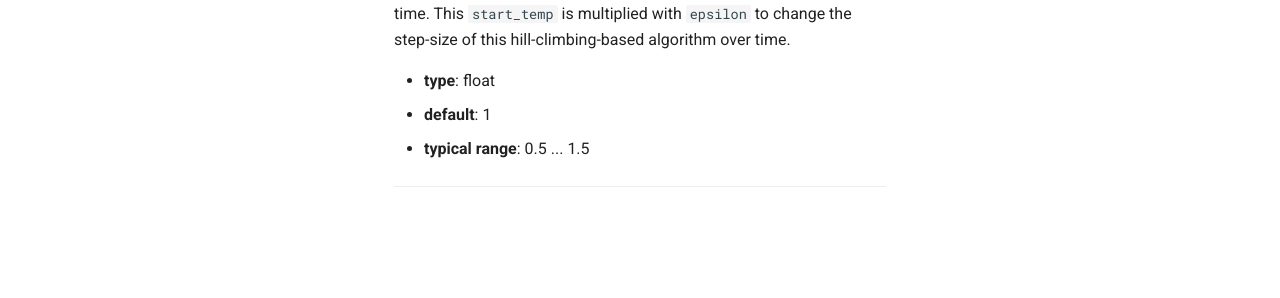
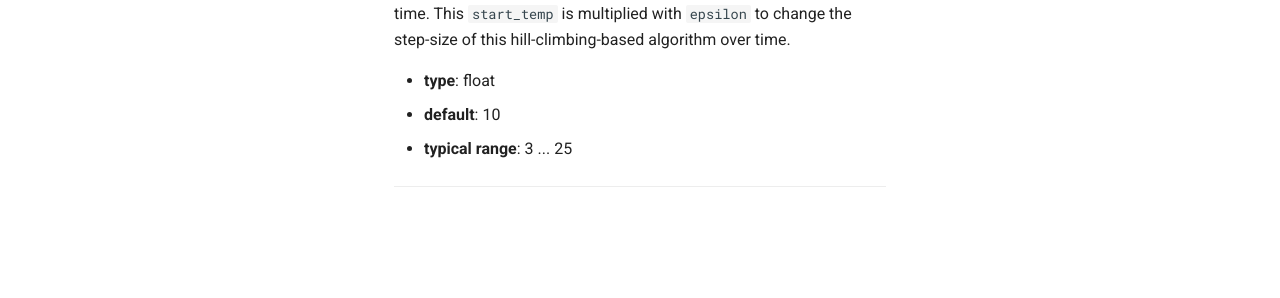
Before and after one commit to SimonBlanke/gradient-free-optimizers-documentation, an MkDocs documentation site: the page built from docs/parameters/start_temp_random_annealing.md, in a window 1280 px wide. Shown: the part 405-703 px from the top of the page. Built offline with MkDocs 1.6.1 and Material for MkDocs 9.7.7, drawn with Linux system fonts in a browser that asks for light colours; comment, search, counter and statistics services are not loaded; the version menu is left out.

Commit message:
correct default + range

```diff
--- a/docs/parameters/start_temp_random_annealing.md
+++ b/docs/parameters/start_temp_random_annealing.md
@@ -3,7 +3,7 @@
 The start temperatur is set to the given value at the start of the optimization run and gets changed by the `annealing_rate` over time. This `start_temp` is multiplied with `epsilon` to change the step-size of this hill-climbing-based algorithm over time.
 
   - **type**: float
-  - **default**: 1
-  - **typical range**: 0.5 ... 1.5
+  - **default**: 10
+  - **typical range**: 3 ... 25
 
 ---
```
